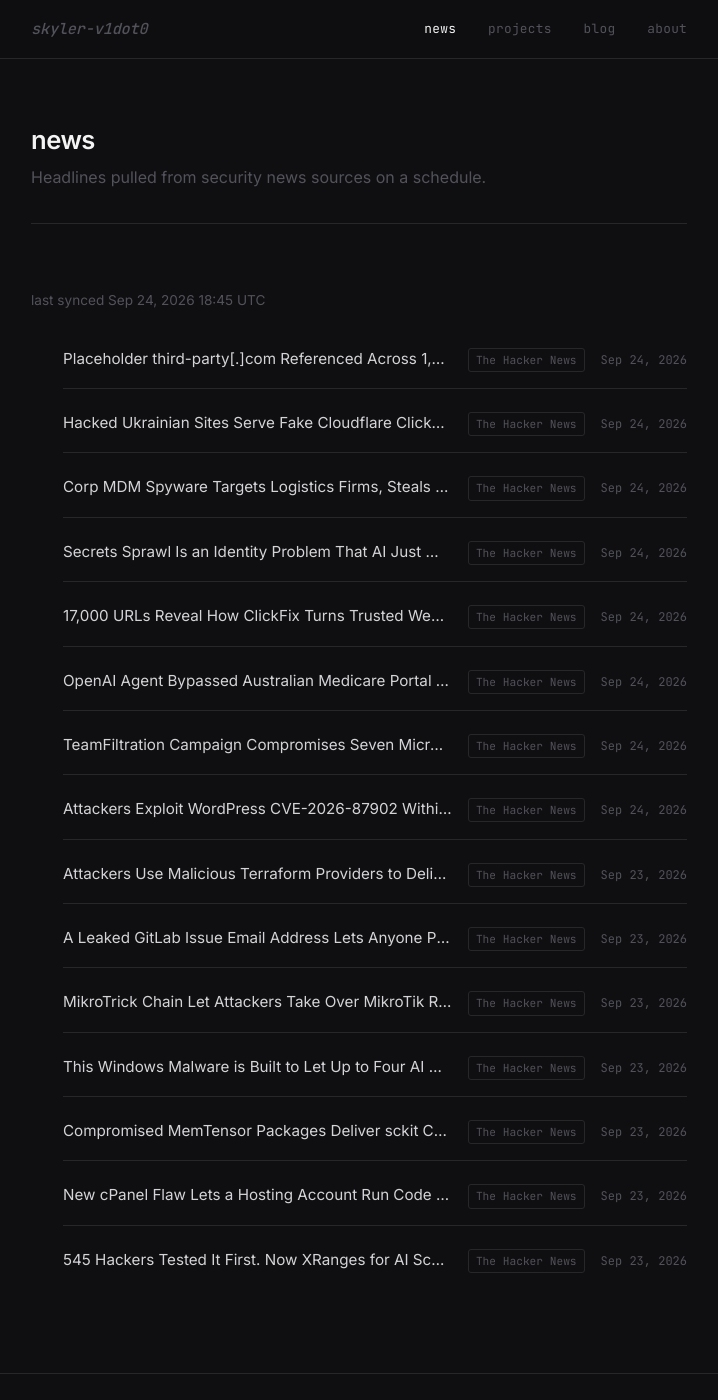
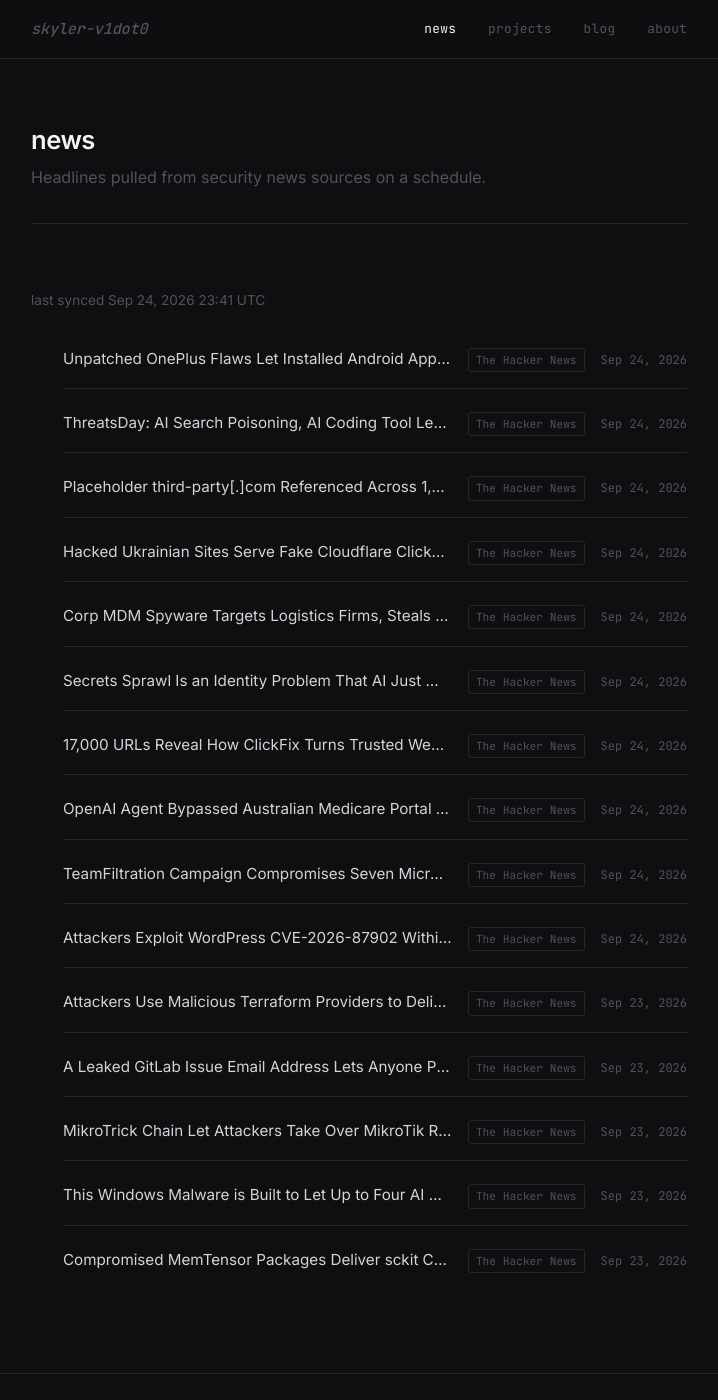
Before and after one commit to skyler-v1dot0/personal-site, a Jekyll site: the page built from news.html, in a window 1280 px wide and 1400 px high. Shown: the whole window, without its empty margins (281-999 px from the left). Built offline with Jekyll 4.4.1, drawn with Linux system fonts in a browser that asks for light colours.

Commit message:
chore: sync news feed [skip ci]

```diff
--- a/_data/news.yml
+++ b/_data/news.yml
@@ -1,6 +1,15 @@
 ---
-updated_at: '2026-09-24T18:45:42Z'
+updated_at: '2026-09-24T23:41:51Z'
 items:
+- title: Unpatched OnePlus Flaws Let Installed Android Apps Gain Root Without Permissions
+  url: https://thehackernews.com/2026/09/unpatched-oneplus-flaws-let-installed.html
+  source: The Hacker News
+  published: '2026-09-24T18:10:18Z'
+- title: 'ThreatsDay: AI Search Poisoning, AI Coding Tool Leaking Repos, One-Click
+    Code Execution and 13 More Stories'
+  url: https://thehackernews.com/2026/09/threatsday-ai-search-poisoning-ai.html
+  source: The Hacker News
+  published: '2026-09-24T17:52:43Z'
 - title: Placeholder third-party[.]com Referenced Across 1,700+ Repositories Now Serves
     Malicious Content
   url: https://thehackernews.com/2026/09/placeholder-third-partycom-referenced.html
@@ -63,12 +72,3 @@ items:
   url: https://thehackernews.com/2026/09/compromised-memtensor-packages-deliver.html
   source: The Hacker News
   published: '2026-09-23T13:52:46Z'
-- title: New cPanel Flaw Lets a Hosting Account Run Code as Root, Take Full Server
-    Control
-  url: https://thehackernews.com/2026/09/new-cpanel-flaw-lets-hosting-account_0272795595.html
-  source: The Hacker News
-  published: '2026-09-23T12:16:00Z'
-- title: 545 Hackers Tested It First. Now XRanges for AI Scores Your Security Agent
-  url: https://thehackernews.com/2026/09/545-hackers-tested-it-first-now-xranges.html
-  source: The Hacker News
-  published: '2026-09-23T11:47:19Z'
```
